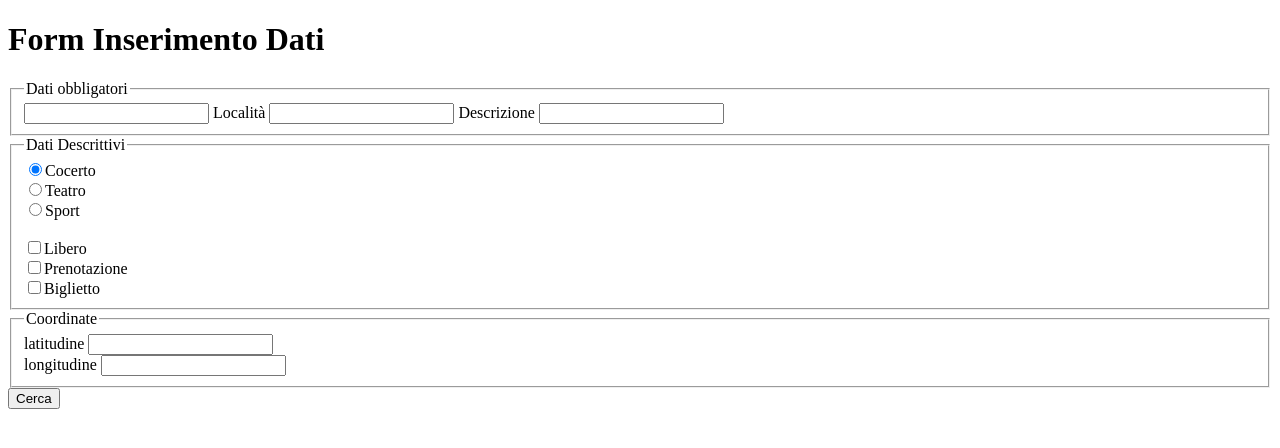
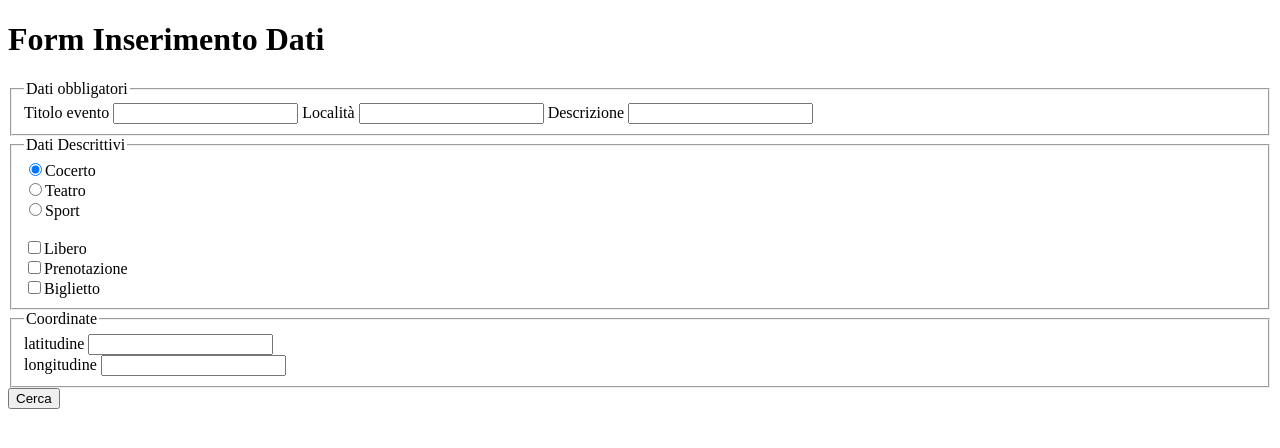
Before and after one commit to quellobravo/crud-php, a PHP site: page /formInserimento.php in a window 1280 px wide. Shown: the top 448 px of the page. Run offline with PHP 8.4, Linux system fonts and the light colour scheme.

Commit message:
Update formInserimento.php

```diff
--- a/formInserimento.php
+++ b/formInserimento.php
@@ -8,7 +8,7 @@
 		<form method="post" action="inserimentoEvento.php">
 			<fieldset>
 				<legend>Dati obbligatori</legend>
-				<label for="titoloEvento"></label>
+				<label for="titoloEvento">Titolo evento</label>
 				<input type="text" name="titoloEvento" id="titoloEvento">
 				<label for="loc">Localit&agrave;</label>
 				<input type="text" name="loc" id="loc">
```
